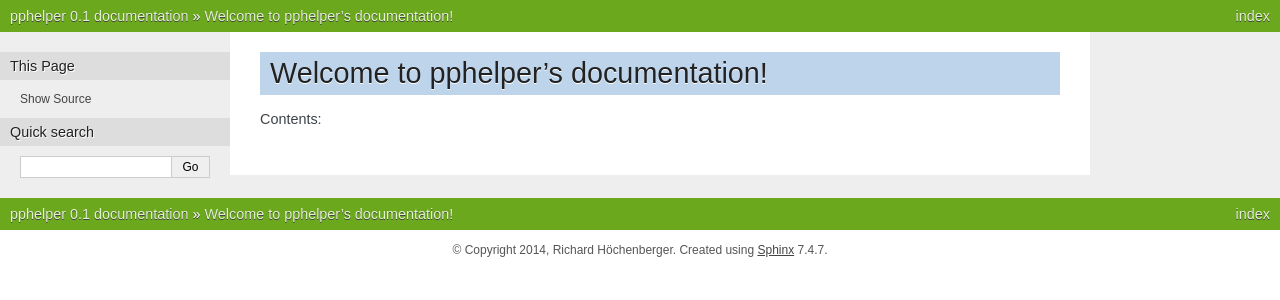
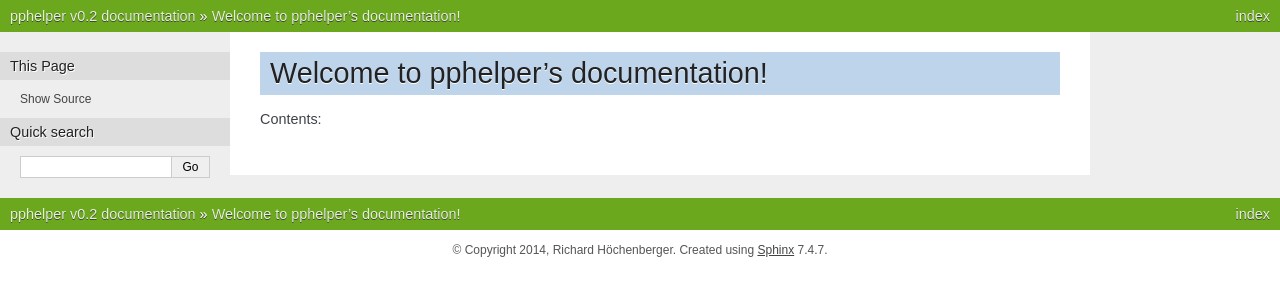
Before and after one commit to hoechenberger/pphelper, a Sphinx documentation site: the page built from doc/source/index.rst, in a window 1280 px wide. Shown: the top 300 px of the page. Built offline with Sphinx 7.4.7, drawn with Linux system fonts in a browser that asks for light colours; pages that are not in the unit, such as notebooks, are missing from menus; part of the change alters nothing that is shown.

Commit message:
ENH: Extract version from version.py

```diff
--- a/doc/source/conf.py
+++ b/doc/source/conf.py
@@ -58,10 +58,14 @@ copyright = u'2014, Richard Höchenberger'
 #
 
 import pphelper
+# Ger version info.
+# This basically imports __version__ from version.py.
+exec(open('../../pphelper/version.py').read())
+pphelper_version = __version__
 # The short X.Y version.
-version = '0.1'
+version = pphelper_version
 # The full version, including alpha/beta/rc tags.
-release = '0.1'
+release = pphelper_version
 
 # The language for content autogenerated by Sphinx. Refer to documentation
 # for a list of supported languages.
@@ -82,7 +86,7 @@ exclude_patterns = []
 #default_role = None
 
 # If true, '()' will be appended to :func: etc. cross-reference text.
-#add_function_parentheses = True
+add_function_parentheses = True
 
 # If true, the current module name will be prepended to all description
 # unit titles (such as .. function::).
```
